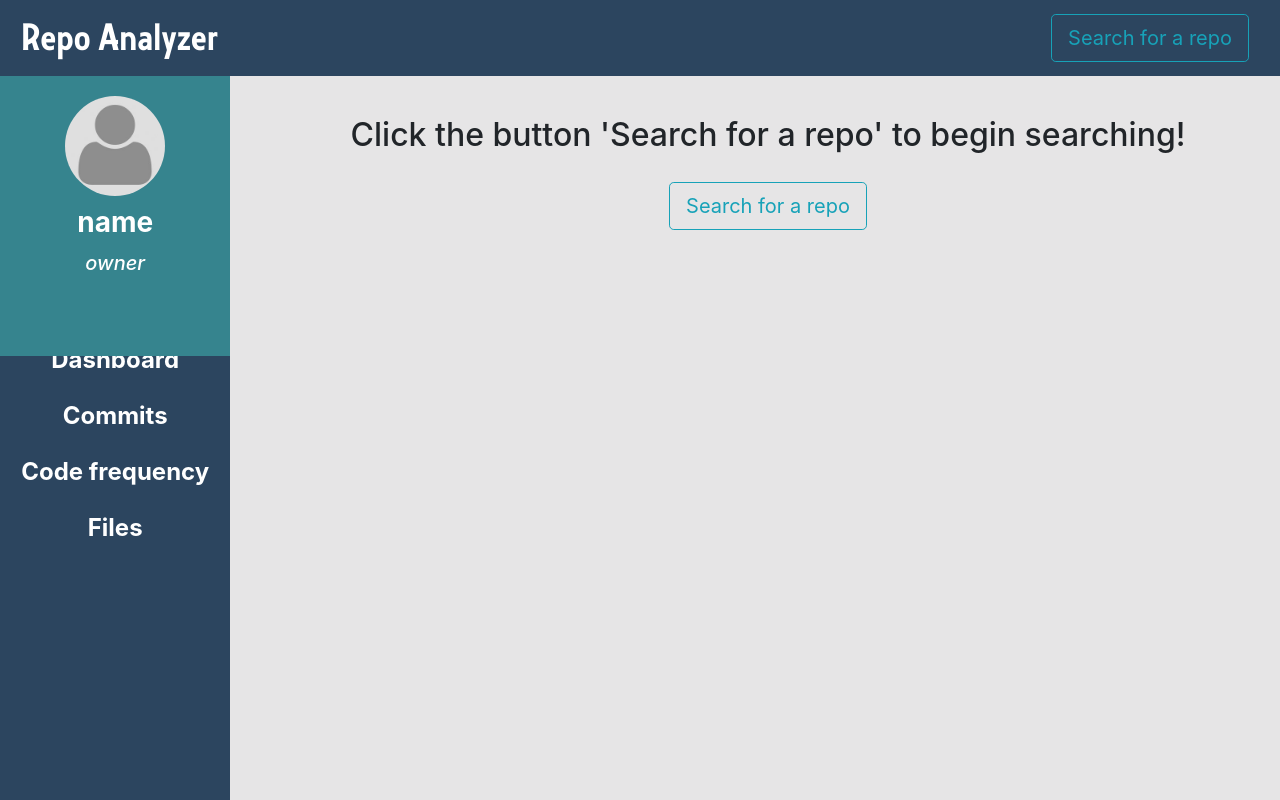
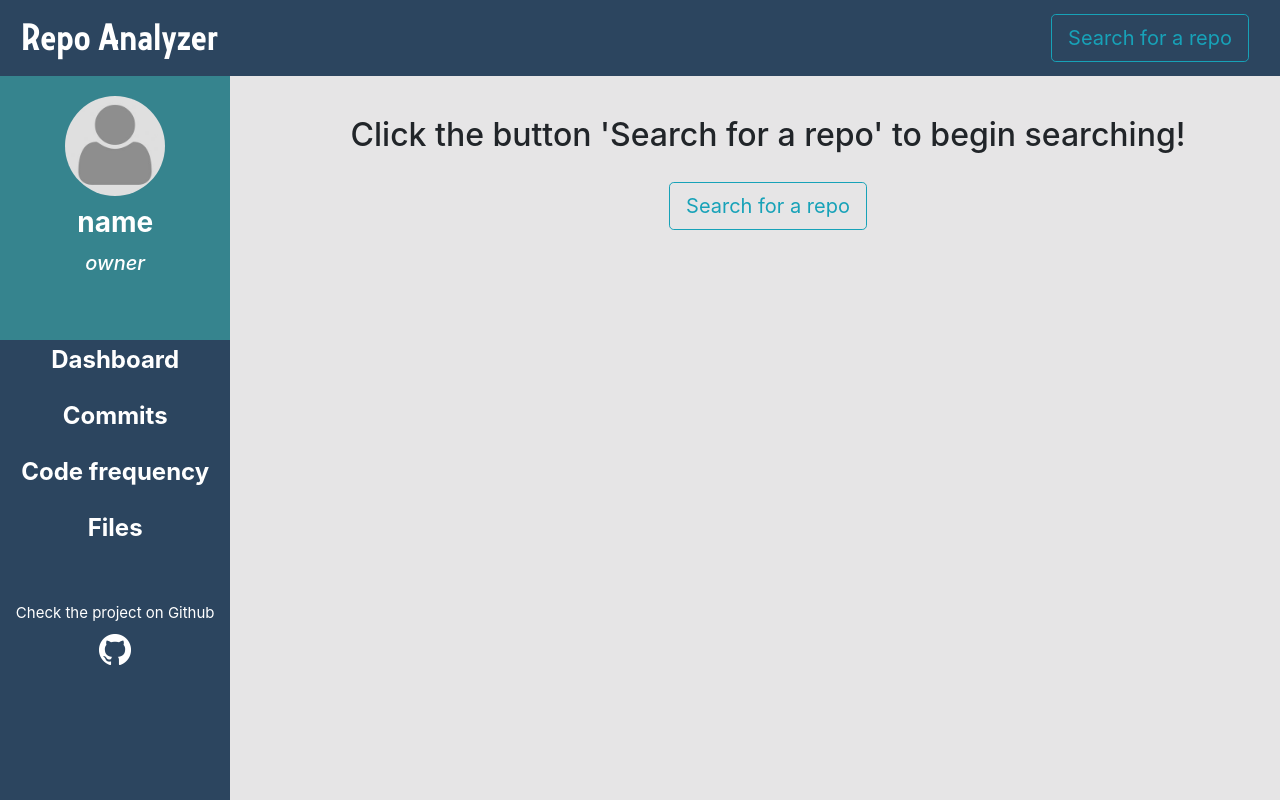
Before and after one commit to idea456/repo-analyzer, a React (Create React App) app: page /main in a window 1280 px wide. Built offline with nearby package versions, Linux system fonts and the light colour scheme; the HTML template or start-up script is replaced by a standard one.

Commit message:
fixed a bug where time line charts do not show data

```diff
--- a/src/App.css
+++ b/src/App.css
@@ -37,7 +37,7 @@ html {
 .sidebar-profile {
   position: fixed;
   width: 18%;
-  height: 35%;
+  height: 33%;
   background: #36848e;
   padding: 20px 0;
   z-index: 1;
--- a/src/App.js
+++ b/src/App.js
@@ -178,6 +178,32 @@ class App extends React.Component {
                 </Link>
               </li>
             </ul>
+            <div
+              style={{
+                display: "flex",
+                justifyContent: "center",
+                alignItems: "center",
+                paddingTop: "30px",
+                flexDirection: "column",
+                fontSize: 15
+              }}
+            >
+              <Link
+                style={{ color: "white" }}
+                onClick={() =>
+                  window.open("https://github.com/idea456/repo-analyzer")
+                }
+              >
+                Check the project on Github
+              </Link>
+              <Image
+                style={{ marginTop: 10 }}
+                src={require("./images/github.png")}
+                onClick={() =>
+                  window.open("https://github.com/idea456/repo-analyzer")
+                }
+              />
+            </div>
           </div>
 
           <div className="main-content">
--- a/src/components/CardTimeLineChart.js
+++ b/src/components/CardTimeLineChart.js
@@ -18,6 +18,14 @@ class CardTimeLineChart extends React.Component {
         }
       ]
     };
+  }
+
+  componentDidMount() {
+    console.log("emptY?");
+    if (this.props.data === undefined || this.props.data === []) {
+      console.log("YES EMPTY");
+      this.props.refreshPage();
+    }
   }
 
   render() {
--- a/src/components/CommitsTable.js
+++ b/src/components/CommitsTable.js
@@ -51,7 +51,7 @@ class CardTable extends React.Component {
                     <Button
                       variant="info"
                       onClick={() => {
-                        window.location.href = data.html_url;
+                        window.open(data.html_url);
                       }}
                     >
                       Show more
--- a/src/pages/Commits.js
+++ b/src/pages/Commits.js
@@ -37,6 +37,12 @@ class Commits extends React.Component {
     }
   }
 
+  refreshPage() {
+    console.log("refreshing...");
+    this.props.history.push("/main");
+    this.props.history.push("/commits");
+  }
+
   render() {
     return (
       <div>
@@ -70,6 +76,7 @@ class Commits extends React.Component {
                 legendDisplay={false}
                 mainTitle="Weekly commit activity"
                 height={300}
+                refreshPage={this.refreshPage}
               />
               <CardTable data={this.props.commits_data} />
             </CardDeck>
@@ -83,6 +90,7 @@ class Commits extends React.Component {
                 titleDisplay={true}
                 legendDisplay={false}
                 height={280}
+                refreshPage={this.refreshPage}
               />
             </CardDeck>
           </Container>
```
Also changed, not shown: src/images/github.png (added).
